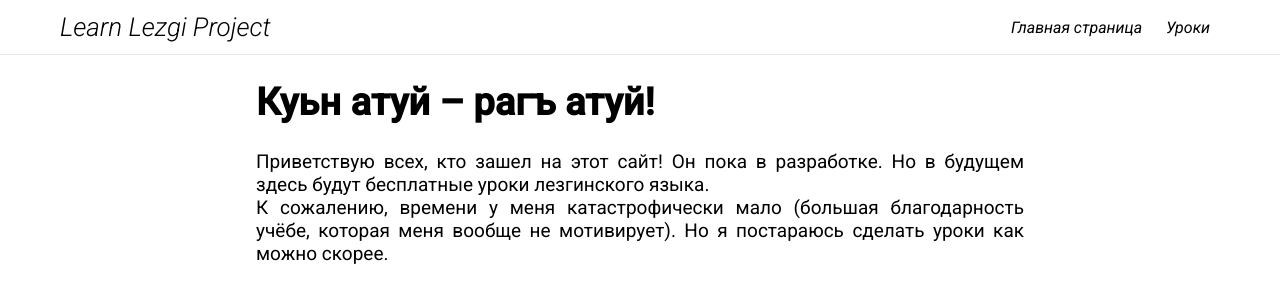
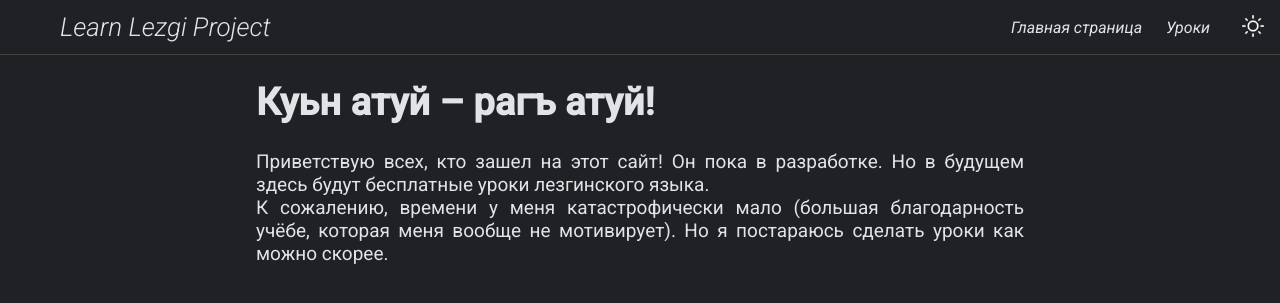
Before and after one commit to janavour/learn-lezgi-project, a Jekyll site: the page built from index.md, in a window 1280 px wide. Shown: the top 303 px of the page. Built offline with Jekyll 4.4.1, drawn with Linux system fonts in a browser that asks for light colours.

Commit message:
Add dark theme support

```diff
--- a/_layouts/default.html
+++ b/_layouts/default.html
@@ -15,11 +15,16 @@
       <a href="{{ item.link }}" {% if page.url == item.link %}class="current"{% endif %}>{{ item.name }}</a>
       {% endfor %}
     </nav>
+    <button id="color-scheme-btn">
+      <img src="{{ 'assets/img/sun.png' }}">
+    </button>
   </header>
 
   <main id="content">
     {{ content }}
   </main>
 
+  <script src="{{ 'assets/js/main.js' }}"></script>
+
 </body>
 </html>
--- a/assets/css/styles.css
+++ b/assets/css/styles.css
@@ -2,24 +2,39 @@
 ---
 
 @import url('https://fonts.googleapis.com/css2?family=Roboto:ital,wght@0,300;0,400;0,500;1,300;1,400;1,500&display=swap');
+:root {
+    --text-color: #e2e3e7;
+    --background-color: #202124;
+}
+
+:root.bright {
+    --text-color: black;
+    --background-color: white;
+}
+
+::selection {
+    color: black;
+    background-color: white;
+}
+
 body {
     margin: 0;
-    background-color: white;
-    color: black;
+    background-color: var(--background-color);
+    color: var(--text-color);
     font-family: 'Roboto', sans-serif;
 }
 
 header {
-    background-color: white;
+    background-color: var(--background-color);
     box-sizing: border-box;
     width: 100%;
     height: 55px;
-    color: black;
+    color: var(--text-color);
 
     display: flex;
     align-items: center;
     justify-content: space-between;
-    border-bottom: 1px solid rgb(231, 232, 236);
+    border-bottom: 1px solid #444444;
     padding: 0 60px;
     font-style: italic;
 }
@@ -30,11 +45,23 @@ header {
     user-select: none;
 }
 
+#color-scheme-btn {
+    position: absolute;
+    right: 10px;
+    background: transparent;
+    border: none;
+    cursor: pointer;
+}
+
+#color-scheme-btn img {
+    width: 22px;
+}
+
 a:visited {
 }
 
 a {
-    color: black;
+    color: var(--text-color);
     text-decoration: none;
     margin: 0 10px;
     transition: color 0.15s;
--- /dev/null
+++ b/assets/js/main.js
@@ -0,0 +1,26 @@
+"use strict"
+const changeColorSchemeBtn = document.querySelector('#color-scheme-btn')
+const rootElem = document.querySelector(':root')
+
+function changeTheme(theme) {
+    if (theme === 'dark' && rootElem.className === 'bright') {
+        document.querySelector('#color-scheme-btn img').src='assets/img/sun.png'
+        rootElem.classList.toggle('bright')
+    } else if (theme === 'bright') {
+        rootElem.classList.toggle('bright')
+        document.querySelector('#color-scheme-btn img').src='assets/img/moon.png'
+    }
+}
+
+changeColorSchemeBtn.addEventListener('click', () => {
+    const themeType = rootElem.className !== 'bright' ? 'bright' : 'dark'
+
+    changeTheme(themeType)
+    localStorage.setItem('theme', themeType)
+})
+
+document.addEventListener('DOMContentLoaded', () => {
+    const theme = localStorage.getItem('theme')
+    if (!theme) return;
+    changeTheme(theme);
+})
```
Also changed, not shown: assets/img/moon.png (added), assets/img/sun.png (added).
